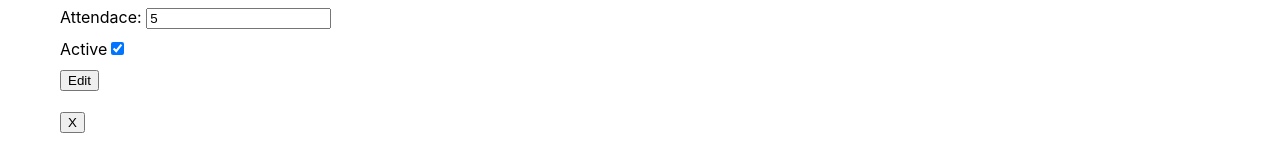
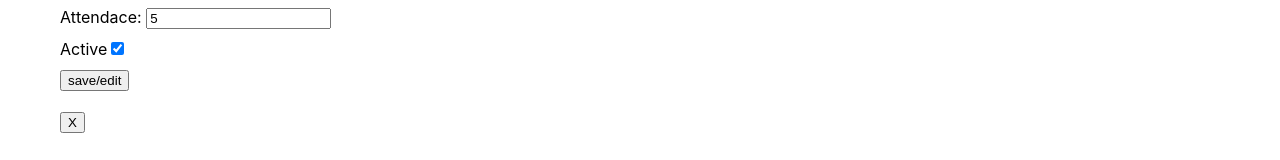
Before and after one commit to CarolinaFledgling/school-list-react-study, a React (Create React App) app: page / in a window 1280 px wide. Both pictures are taken after typing "Sample", "Sample", "5" into the empty fields and a click on the button "Dodaj". Shown: the part 631-791 px from the top of the page. Built offline with nearby package versions, Linux system fonts and the light colour scheme.

Commit message:
fixed bug with not updated input active in searched student list

```diff
--- a/src/components/Form/Form.js
+++ b/src/components/Form/Form.js
@@ -11,6 +11,8 @@ function Form({ onSubmit, setshowCloseBtnMainListStudent, setshowEditBtnMainList
     const [inputSurname, setInputSurname] = useState('')
     const [inputAttendace, setInputAttendace] = useState('')
     const [activeCheckboxInput, setactiveCheckboxInput] = useState(true)
+
+
 
 
 
--- a/src/components/SaveButton/SaveButton.js
+++ b/src/components/SaveButton/SaveButton.js
@@ -7,8 +7,8 @@ export default function SaveButton({ onSaveHandler, id, inputSaveName, inputSave
     }
     return (
         <div>
-            {showEditBtnSearchStudent === true ? <button type='button' onClick={handlerSaveStudent}>Edit</button> : null}
-            {showEditBtnMainListStudent === true ? <button type='button' onClick={handlerSaveStudent}>Edit</button> : null}
+            {showEditBtnSearchStudent === true ? <button type='button' onClick={handlerSaveStudent}>save/edit</button> : null}
+            {showEditBtnMainListStudent === true ? <button type='button' onClick={handlerSaveStudent}>save/edit</button> : null}
             {/* <button type="button" className="btn btn-edit" onClick={handlerSaveStudent}>Save</button> */}
         </div>
     )
--- a/src/components/SearchedListStudents/SearchedListStudents.js
+++ b/src/components/SearchedListStudents/SearchedListStudents.js
@@ -10,6 +10,7 @@ export default function SearchedListStudents({ searchedStudentList, showCloseBtn
                     name={student.name}
                     surname={student.surname}
                     attendace={student.attendace}
+                    isActive={student.isActive}
                     showCloseBtnSearchStudent={showCloseBtnSearchStudent}
                     showEditBtnSearchStudent={showEditBtnSearchStudent}
                 />
```
Also changed, not shown: src/components/UserList/UserList.js (+1 -6 lines).
